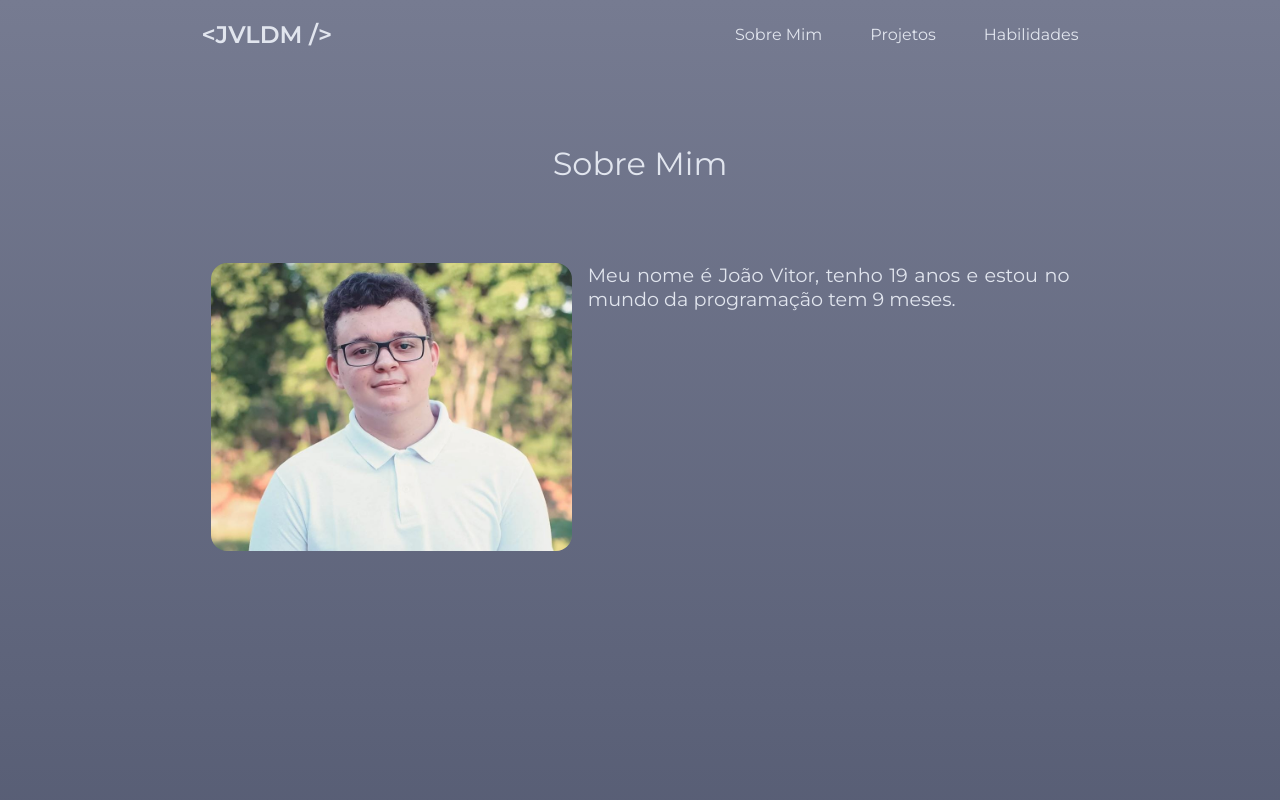
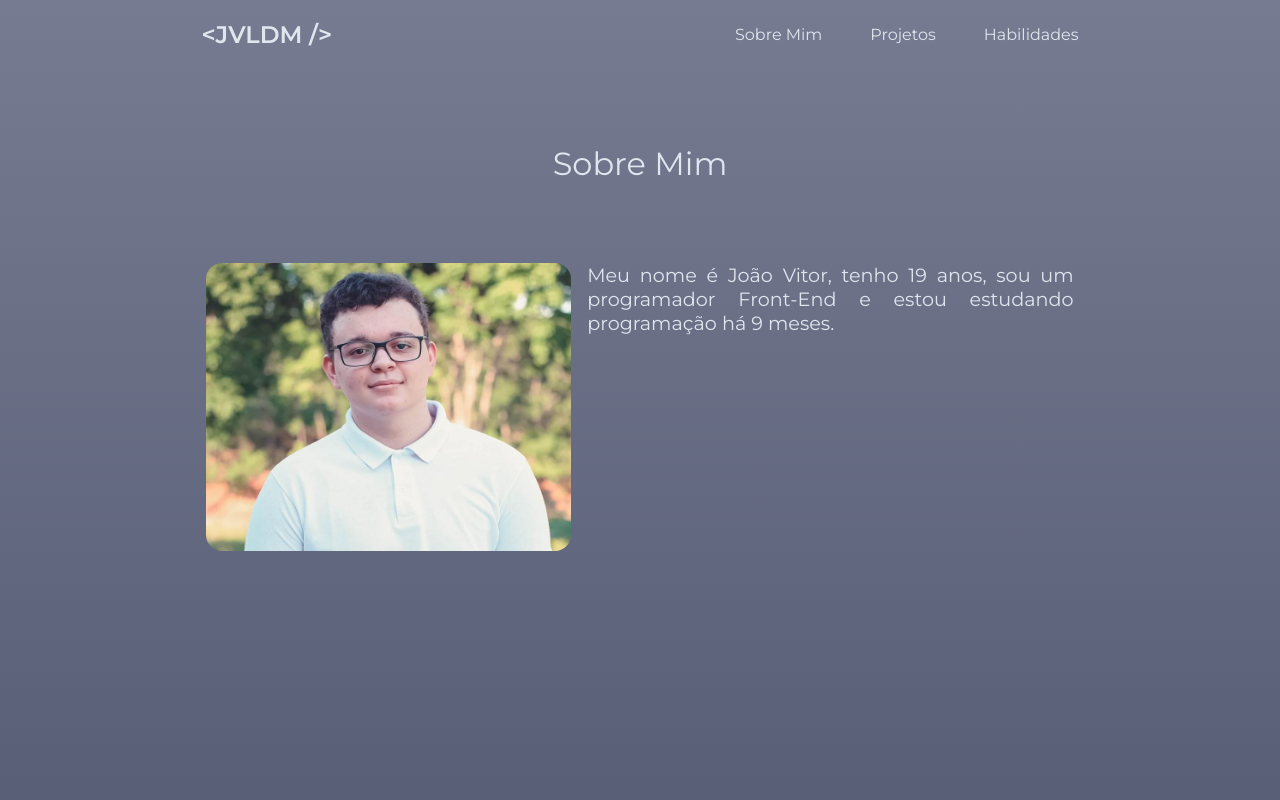
Before and after one commit to JVitorLM/portfolio, a React (Create React App) app: page / in a window 1280 px wide. Shown: the top 800 px of the page. Built offline with nearby package versions, Linux system fonts and the light colour scheme.

Commit message:
nova atualização de valores e paragrafos

```diff
--- a/src/components/Main/index.tsx
+++ b/src/components/Main/index.tsx
@@ -15,7 +15,7 @@ export default function Main() {
         <h2>Sobre Mim</h2>
         <div>
           <img src={FotoPerfil} alt="Foto de perfil" />
-          <p>Meu nome é João Vitor, tenho 19 anos e estou no mundo da programação tem 9 meses.</p>
+          <p>Meu nome é João Vitor, tenho 19 anos, sou um programador Front-End e estou estudando programação há 9 meses.</p>
         </div>
       </SobreMim>
 
```
